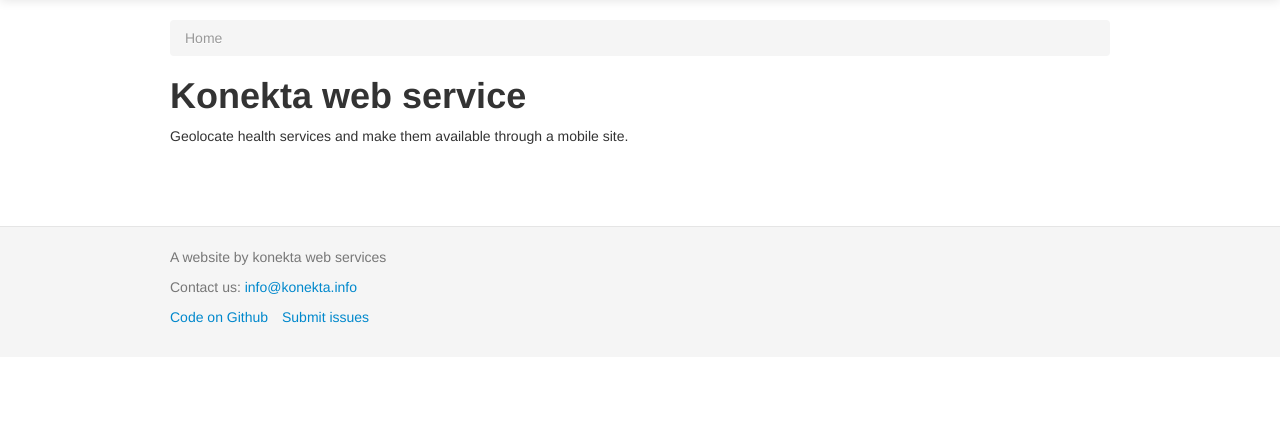
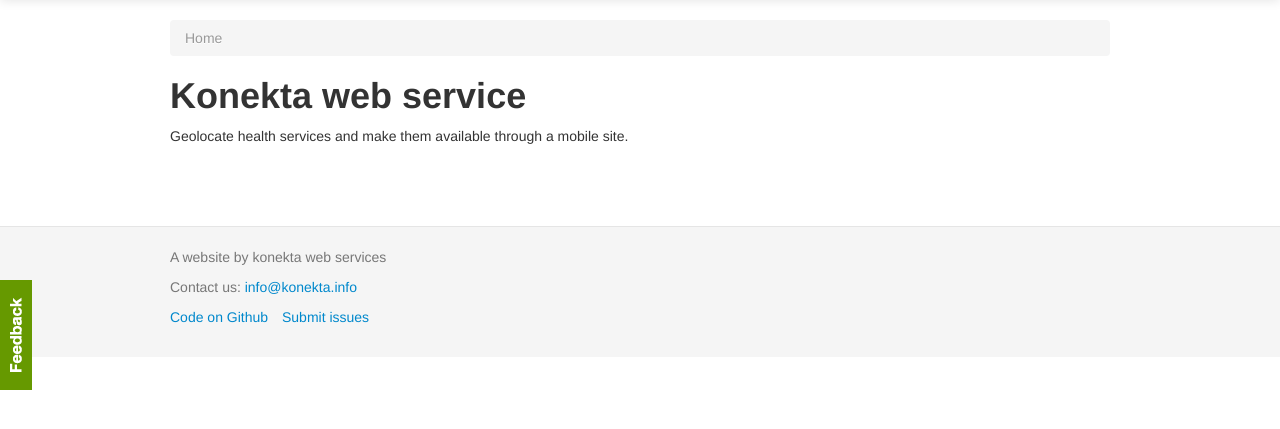
Before and after one commit to konektaz/where-is-when-is, a Django app: page / in a window 1280 px wide. Shown: the part 40-469 px from the top of the page. Run offline with Django 3.2, Linux system fonts and the light colour scheme; data that the repository does not hold is empty; parts of the project's set-up code (start-up, migrations or seed data) failed here and were passed over; some libraries are stand-ins or nearby versions.

Commit message:
Add Feedback form

```diff
--- a/core/static/css/konekta.css
+++ b/core/static/css/konekta.css
@@ -1,5 +1,21 @@
 body {
 	padding-top: 60px;
+}
+
+#feedbackbtn {
+	height: 110px;
+	width: 32px;
+	left: 0;
+	top: 40%;
+	position: fixed;
+	background: url(../images/feedback.gif) no-repeat;
+}
+
+#feedbackbtn a span {
+	display: block;
+	height: 110px;
+	width: 32px;
+	text-indent: -9999px;
 }
 
 .footer {
--- a/core/views.py
+++ b/core/views.py
@@ -1,7 +1,22 @@
 # -*- coding: utf-8 -*-
 
-from django.shortcuts import render
+from django.shortcuts import render, redirect
+
+from forms import FeedbackForm
 
 
 def home(request):
     return render(request, 'home.html')
+
+
+def feedback(request):
+
+    form = FeedbackForm(request.POST or None)
+    if form.is_valid():
+        form.save()
+
+        # TODO: Add message (django.contrib.messages)
+
+        return redirect('/')
+
+    return render(request, 'feedback.html', {'form': form})
--- a/konekta/settings.py
+++ b/konekta/settings.py
@@ -122,6 +122,7 @@ INSTALLED_APPS = (
     'django.contrib.admin',
     'django.contrib.gis',
 
+    'crispy_forms',
     'olwidget',
     'south',
 
--- a/konekta/urls.py
+++ b/konekta/urls.py
@@ -9,6 +9,7 @@ urlpatterns = patterns(
     url(r'^admin/', include(admin.site.urls)),
 
     url(r'^$', 'core.views.home', name='home'),
+    url(r'^feedback/$', 'core.views.feedback', name='feedback'),
 
     url(r'', include('world.urls')),
 )
--- a/requirements.txt
+++ b/requirements.txt
@@ -1,4 +1,5 @@
 Django==1.4.1
 South==0.7.6
+django-crispy-forms==1.1.4
 django-olwidget==0.50
 psycopg2==2.4.5
--- a/templates/base.html
+++ b/templates/base.html
@@ -51,6 +51,10 @@
 
   </div> <!-- /container -->
 
+  <div id="feedbackbtn">
+    <a href="{% url feedback %}"><span>Feedback</span></a>
+  </div>
+
   <footer class="footer">
     <div class="container">
       <p>A website by konekta web services</p>
```
Also changed, not shown: core/admin.py (added, +11 -0 lines), core/forms.py (added, +18 -0 lines), core/models.py (+12 -0 lines), templates/feedback.html (added, +13 -0 lines), core/migrations/0001_initial.py (added), core/migrations/__init__.py (added), core/static/images/feedback.gif (added).
